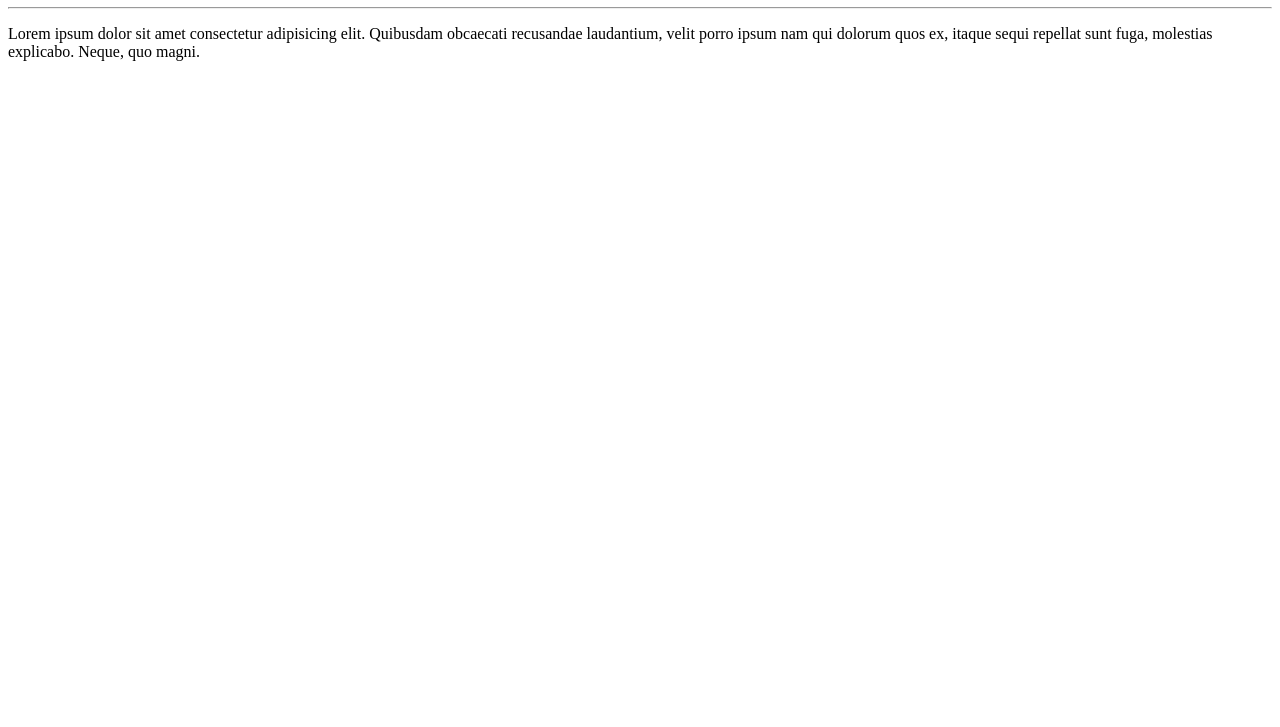
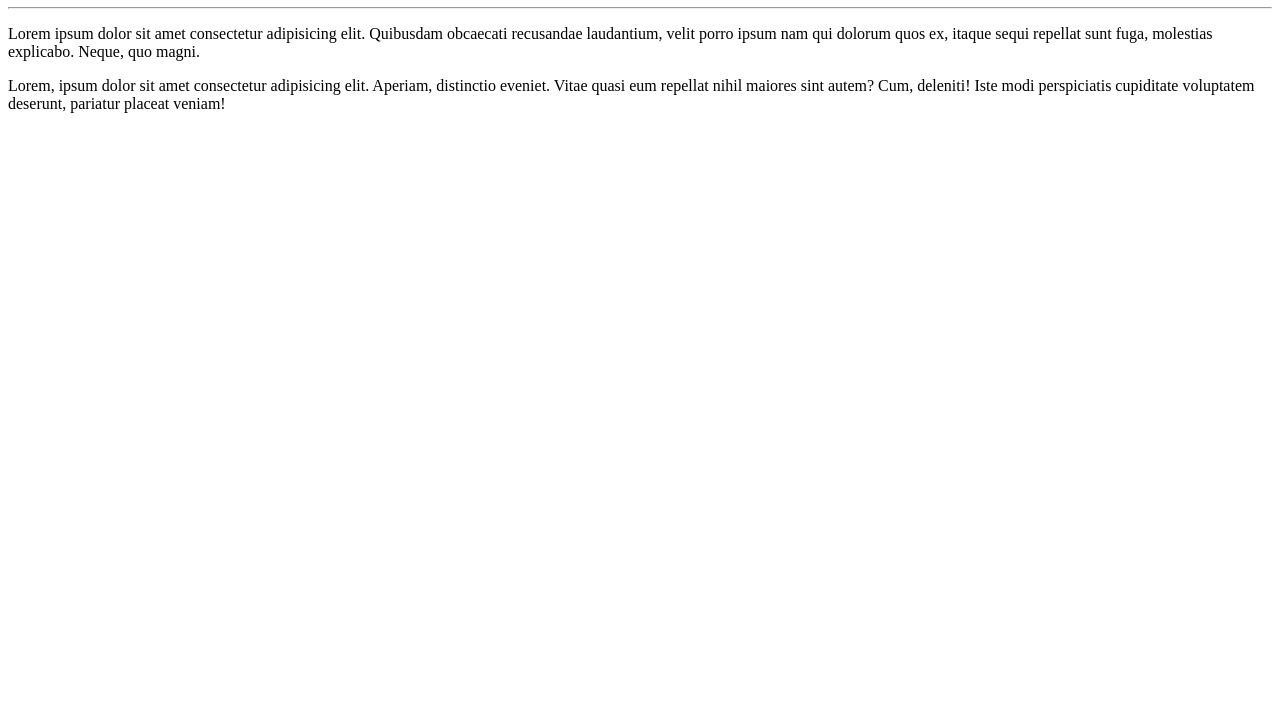
Before and after one commit to JORGELABEGALINI/Ola-Mundo, a plain HTML site: page site-exemplo/index.html in a window 1280 px wide. Shown: the part 73-800 px from the top of the page. Drawn offline with Linux system fonts and the light colour scheme.

Commit message:
adicionei um paragrafo

```diff
--- a/site-exemplo/index.html
+++ b/site-exemplo/index.html
@@ -10,5 +10,6 @@
     <h1>Olá, Mundo!</h1>
     <hr>
     <p>Lorem ipsum dolor sit amet consectetur adipisicing elit. Quibusdam obcaecati recusandae laudantium, velit porro ipsum nam qui dolorum quos ex, itaque sequi repellat sunt fuga, molestias explicabo. Neque, quo magni.</p>
+    <p>Lorem, ipsum dolor sit amet consectetur adipisicing elit. Aperiam, distinctio eveniet. Vitae quasi eum repellat nihil maiores sint autem? Cum, deleniti! Iste modi perspiciatis cupiditate voluptatem deserunt, pariatur placeat veniam!</p>
 </body>
 </html>
```
